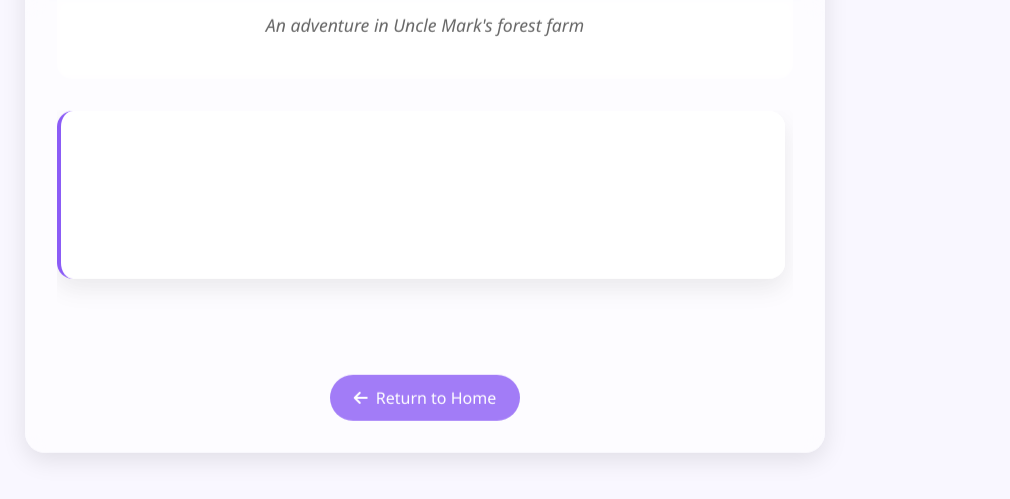
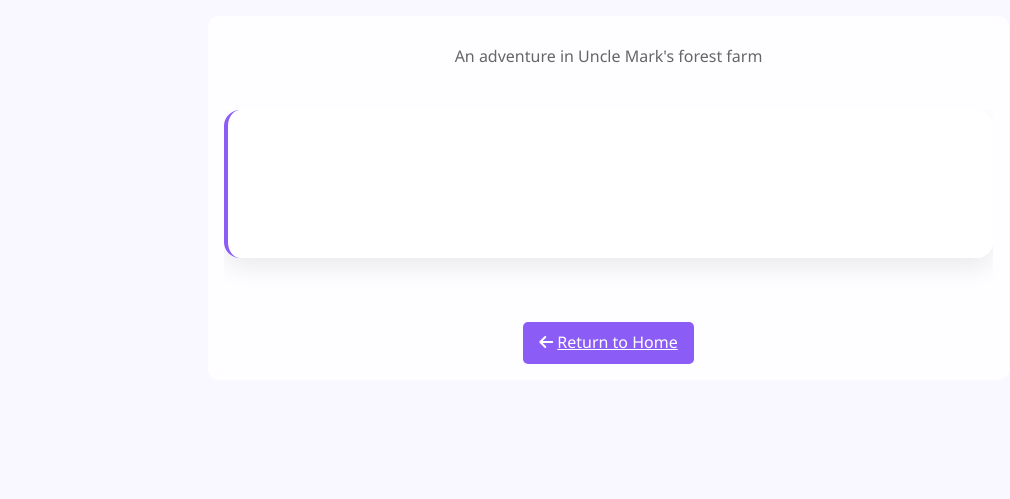
Before and after one commit to Big-Happy-Holding-Company/YorkieCYOA, a Flask app: template templates/storyboard.html in a window 1280 px wide. Shown: the top 499 px of the page, without its empty margins (215-1225 px from the left). Run offline with Flask 3, Linux system fonts and the light colour scheme; the template is opened without the code that fills it, so the values that code supplies are empty.

Commit message:
Assistant checkpoint: Simplified storyboard design focusing on image and text
Assistant generated file changes:
- static/css/custom.css: Simplify storyboard layout, reduce padding, focus on image and text
- templates/storyboard.html: Simplify template structure, improve layout

---

User prompt:

that didn't work and made it a little bit worse. can we go back to the drawing board and rethink the layout of this page?  the  two most important components of this page are the picture and the story text.   the padding on all the boxes is much too large and you should strip out the excess styling.

Replit-Commit-Author: Assistant
Replit-Commit-Session-Id: e802d275-ded9-4ec8-af7c-9578d4d84bab

```diff
--- a/static/css/custom.css
+++ b/static/css/custom.css
@@ -91,12 +91,11 @@ body {
 }
 
 .story-main-container {
-    max-width: 1600px;
+    max-width: 1200px;
     margin: 0 auto;
-    padding: 2rem;
+    padding: 1rem;
     display: flex;
     flex-direction: column;
-    gap: 2rem;
 }
 
 .story-background {
@@ -106,239 +105,185 @@ body {
     width: 100%;
     height: 100%;
     z-index: -1;
-    opacity: 0.85;
+    opacity: 0.2;
     object-fit: cover;
 }
 
-/* Character showcase - now central and prominent */
+/* Character showcase */
 .character-showcase {
     display: flex;
     flex-direction: column;
     align-items: center;
-    margin-bottom: 1.5rem;
+    margin-bottom: 1rem;
     width: 100%;
-    position: relative;
-    z-index: 2;
 }
 
 .character-portrait-container {
     width: 100%;
-    max-width: 450px;
+    max-width: 400px;
     height: auto;
     overflow: hidden;
-    border-radius: 20px;
-    box-shadow: 0 15px 35px rgba(139, 92, 246, 0.15);
-    margin-bottom: 1.5rem;
-    transition: all 0.4s ease;
-    border: 5px solid white;
+    border-radius: 10px;
+    margin-bottom: 0.5rem;
+    border: 2px solid #fff;
 }
 
 .main-character-img {
     width: 100%;
     height: auto;
     object-fit: cover;
-    transition: transform 0.6s ease;
-}
-
-.character-portrait-container:hover {
-    box-shadow: 0 20px 40px rgba(139, 92, 246, 0.25);
-}
-
-.character-portrait-container:hover .main-character-img {
-    transform: scale(1.05);
 }
 
 .character-info-box {
-    background: rgba(255, 255, 255, 0.9);
-    backdrop-filter: blur(10px);
-    padding: 1.5rem;
-    border-radius: 15px;
+    background: rgba(255, 255, 255, 0.8);
+    padding: 0.75rem;
+    border-radius: 8px;
     text-align: center;
-    margin-top: -25px;
-    position: relative;
     max-width: 400px;
-    box-shadow: 0 10px 25px rgba(139, 92, 246, 0.12);
-    border-top: 3px solid #8B5CF6;
+    margin-bottom: 1rem;
 }
 
 .character-info-box h3 {
-    color: #4A5568;
-    font-size: 1.8rem;
-    margin-bottom: 0.8rem;
-    font-weight: 600;
+    color: #333;
+    font-size: 1.5rem;
+    margin-bottom: 0.5rem;
 }
 
 .character-traits-list {
     display: flex;
     flex-wrap: wrap;
     justify-content: center;
-    gap: 0.5rem;
-    margin-top: 0.5rem;
+    gap: 0.25rem;
 }
 
 .trait-badge {
     background-color: #8B5CF6;
     color: white;
-    padding: 0.5rem 1rem;
+    padding: 0.25rem 0.5rem;
     border-radius: 50px;
-    font-size: 0.9rem;
-    font-weight: 500;
-    box-shadow: 0 3px 10px rgba(139, 92, 246, 0.2);
-    margin: 0.2rem;
-    transition: all 0.3s ease;
-    border: 1px solid rgba(255, 255, 255, 0.2);
-}
-
-.trait-badge:hover {
-    transform: translateY(-2px);
-    box-shadow: 0 5px 15px rgba(139, 92, 246, 0.3);
-    background-color: #7C3AED;
+    font-size: 0.8rem;
+    margin: 0.1rem;
 }
 
 /* Story content container */
 .story-content-container {
-    background: rgba(255, 255, 255, 0.6);
-    backdrop-filter: blur(10px);
-    border-radius: 20px;
-    padding: 2rem;
-    margin-top: 1rem;
-    box-shadow: 0 8px 25px rgba(0, 0, 0, 0.1);
+    background: rgba(255, 255, 255, 0.8);
+    border-radius: 10px;
+    padding: 1rem;
+    width: 100%;
 }
 
 .story-title-area {
     text-align: center;
-    margin-bottom: 2rem;
-    background: rgba(255, 255, 255, 0.5);
-    backdrop-filter: blur(5px);
-    padding: 1.5rem;
-    border-radius: 15px;
+    margin-bottom: 1rem;
+    padding: 0.5rem;
 }
 
 .story-title {
-    font-size: 2.2rem;
+    font-size: 1.8rem;
     font-weight: 600;
     color: #333;
-    margin-bottom: 0.5rem;
+    margin-bottom: 0.25rem;
 }
 
 .story-subtitle {
     color: #666;
-    font-size: 1.1rem;
-    font-style: italic;
+    font-size: 1rem;
 }
 
 .story-scroll-container {
     position: relative;
     overflow-y: auto;
-    max-height: 70vh;
-    padding-right: 0.5rem;
+    max-height: 60vh;
 }
 
 .story-content {
-    background-color: rgba(255, 255, 255, 0.85);
-    backdrop-filter: blur(5px);
-    border-radius: 1rem;
-    padding: 2rem;
-    box-shadow: 0 5px 20px rgba(0, 0, 0, 0.1);
-    font-size: 1.2rem;
-    line-height: 1.8;
+    background-color: rgba(255, 255, 255, 0.95);
+    border-radius: 8px;
+    padding: 1rem;
+    font-size: 1.1rem;
+    line-height: 1.6;
     white-space: pre-wrap;
     color: #333;
-    border-left: 4px solid rgba(139, 92, 246, 0.7);
+    border-left: 3px solid #8B5CF6;
 }
 
 /* Choices styling */
 .choices-container {
     display: grid;
-    grid-template-columns: repeat(auto-fit, minmax(300px, 1fr));
-    gap: 1.5rem;
-    margin-top: 2rem;
-    margin-bottom: 2rem;
+    grid-template-columns: 1fr;
+    gap: 0.75rem;
+    margin-top: 1rem;
+    margin-bottom: 1rem;
 }
 
 .choice-btn {
-    background: rgba(255, 255, 255, 0.8);
-    backdrop-filter: blur(8px);
-    border: none;
-    padding: 1.2rem;
-    border-radius: 12px;
+    background: #fff;
+    border: 1px solid #ddd;
+    padding: 0.75rem;
+    border-radius: 8px;
     cursor: pointer;
-    transition: all 0.3s ease;
-    box-shadow: 0 4px 12px rgba(0, 0, 0, 0.08);
     text-align: left;
-    display: block;
     width: 100%;
 }
 
 .choice-btn:hover {
-    transform: translateY(-5px);
-    box-shadow: 0 8px 20px rgba(0, 0, 0, 0.12);
-    background: rgba(255, 255, 255, 0.9);
+    background: #f5f0ff;
 }
 
 .choice-text {
-    font-size: 1.1rem;
+    font-size: 1rem;
     font-weight: 600;
-    margin-bottom: 0.5rem;
+    margin-bottom: 0.25rem;
     color: #333;
 }
 
 .consequence {
     font-style: italic;
     color: #666;
-    font-size: 0.9rem;
+    font-size: 0.85rem;
 }
 
 /* Navigation */
 .navigation-area {
-    margin-top: 2rem;
+    margin-top: 1rem;
     display: flex;
     justify-content: center;
 }
 
 .btn-return {
-    background-color: rgba(139, 92, 246, 0.8);
+    background-color: #8B5CF6;
     color: white;
     border: none;
-    padding: 0.7rem 1.5rem;
-    border-radius: 25px;
+    padding: 0.5rem 1rem;
+    border-radius: 5px;
     font-weight: 500;
-    transition: all 0.3s ease;
-    backdrop-filter: blur(5px);
 }
 
 .btn-return:hover {
-    background-color: rgba(124, 58, 237, 0.9);
-    transform: translateY(-3px);
-    box-shadow: 0 5px 15px rgba(124, 58, 237, 0.3);
+    background-color: #7c3aed;
 }
 
-/* Responsive design */
-@media (min-width: 768px) {
+/* Responsive design - side by side layout on larger screens */
+@media (min-width: 992px) {
     .story-main-container {
-        position: relative;
-        display: flex;
-        flex-direction: column;
-        align-items: center;
+        flex-direction: row;
+        gap: 1.5rem;
+        align-items: flex-start;
     }
 
     .character-showcase {
-        width: 100%;
-        max-width: 800px;
-        margin-bottom: 0;
-        display: flex;
-        flex-direction: column;
-        align-items: center;
-        z-index: 1;
+        width: 30%;
+        position: sticky;
+        top: 1rem;
     }
 
     .story-content-container {
-        position: absolute;
-        top: 50%;
-        width: 90%;
-        max-width: 800px;
-        z-index: 2;
-        transform: translateY(-20%);
+        width: 70%;
+    }
+
+    .choices-container {
+        grid-template-columns: 1fr 1fr;
     }
 }
 
--- a/templates/storyboard.html
+++ b/templates/storyboard.html
@@ -13,8 +13,8 @@
     <img src="{{ background_image }}" class="story-background" alt="Story Background">
     {% endif %}
 
-    <div class="container-fluid story-main-container">
-        <!-- Character Showcase (Now Central) -->
+    <div class="story-main-container">
+        <!-- Character Showcase -->
         <div class="character-showcase">
             {% for char in character_images[:1] %}
             <div class="character-portrait-container">
@@ -25,7 +25,7 @@
                 <div class="character-traits-list">
                     {% if char.traits %}
                         {% for trait in char.traits %}
-                        <span class="badge trait-badge">{{ trait }}</span>
+                        <span class="trait-badge">{{ trait }}</span>
                         {% endfor %}
                     {% endif %}
                 </div>
@@ -65,8 +65,8 @@
 
             <!-- Navigation -->
             <div class="navigation-area">
-                <a href="{{ url_for('index') }}" class="btn btn-return">
-                    <i class="fas fa-arrow-left me-2"></i>Return to Home
+                <a href="{{ url_for('index') }}" class="btn-return">
+                    <i class="fas fa-arrow-left me-1"></i>Return to Home
                 </a>
             </div>
         </div>
```
